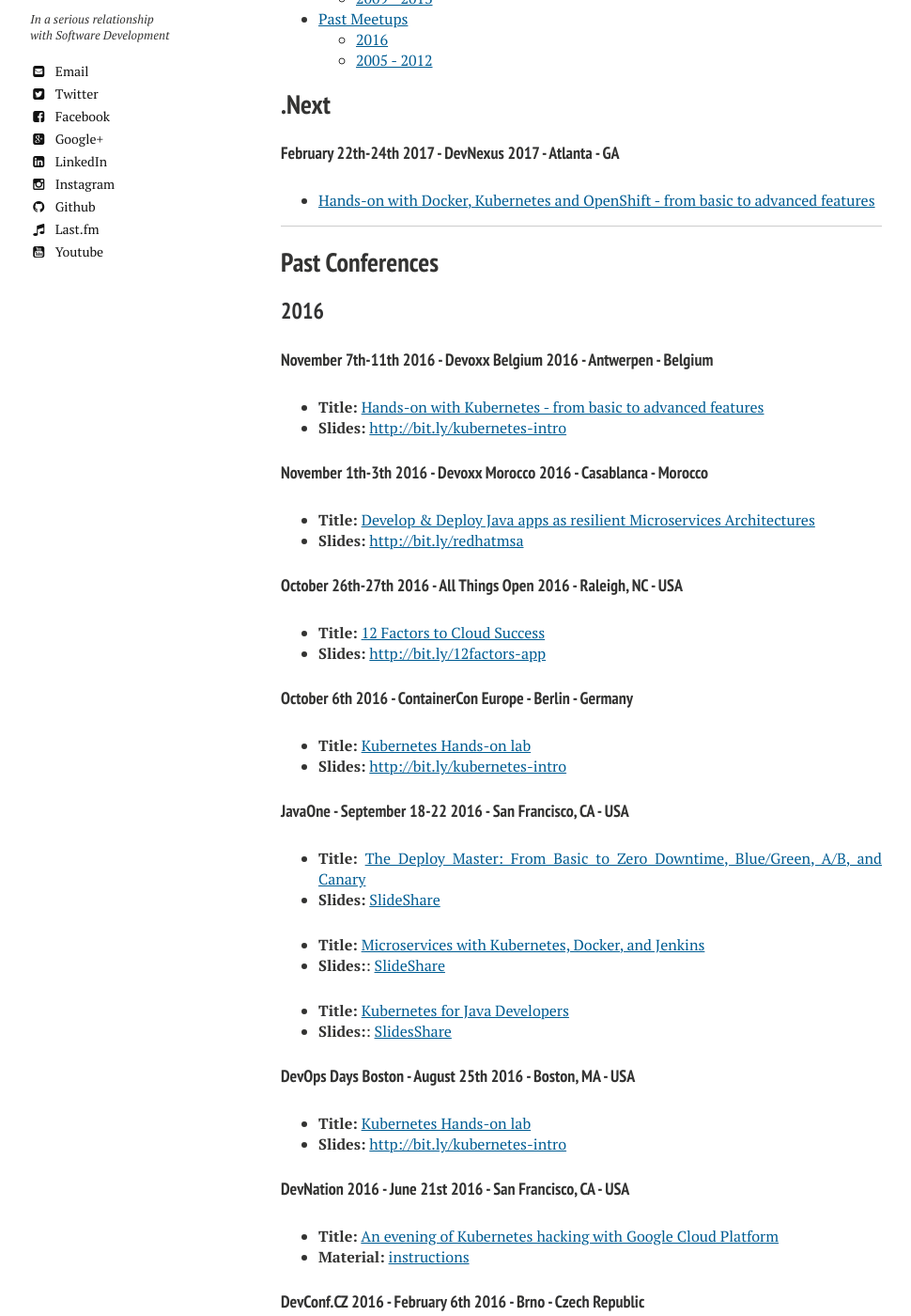
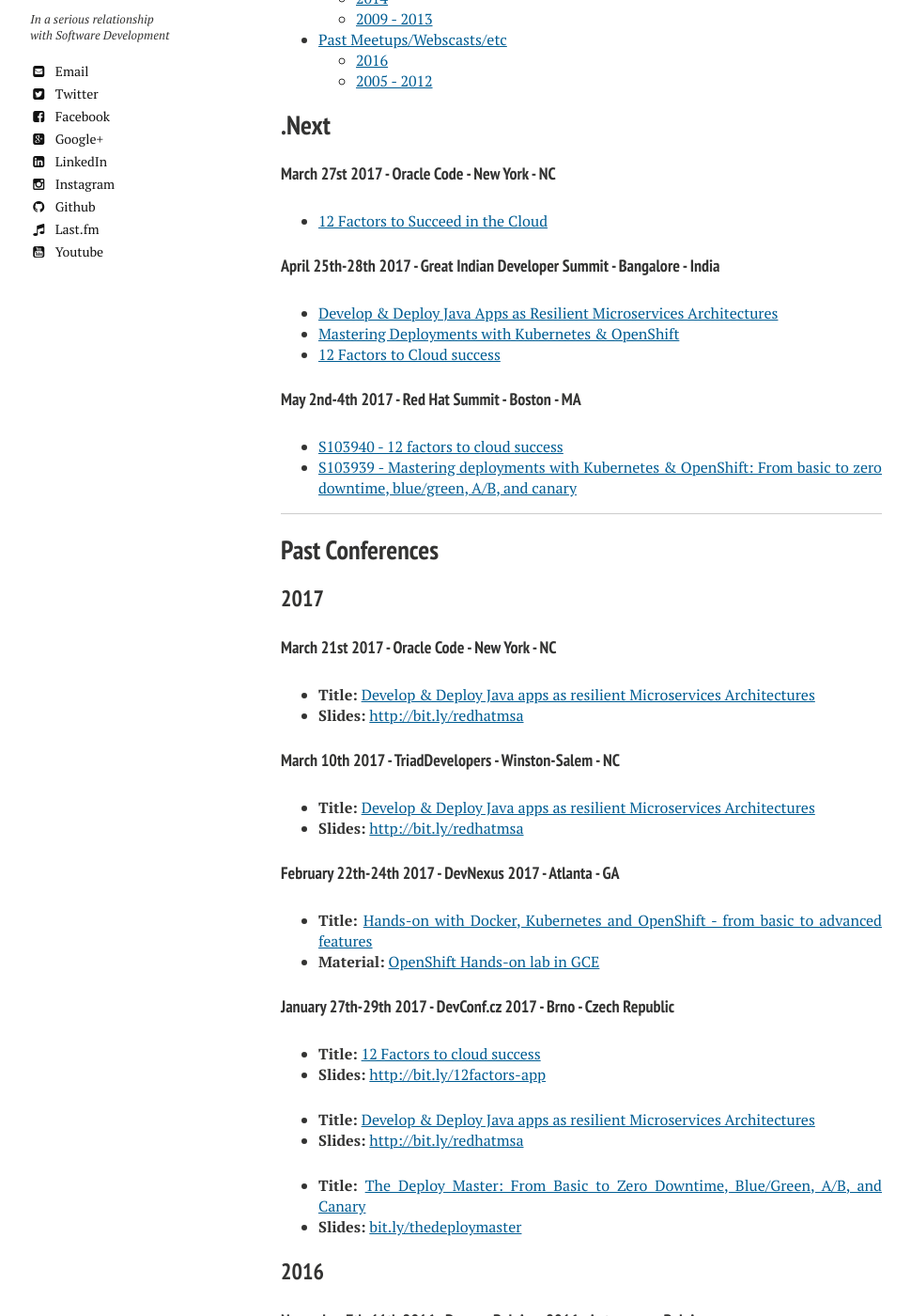
Before and after one commit to rafabene/rafabene.github.io, a Jekyll site: the page built from talks/index.md, in a window 1280 px wide and 1400 px high, scrolled down 659 px. Shown: the whole window at 94% size, without its empty margins (21-991 px from the left). Built offline with Jekyll 4.4.1, drawn with Linux system fonts in a browser that asks for light colours; nearby versions of some CDN libraries; comment, search, counter and statistics services are not loaded; some of the changed text lies outside the part shown.

Commit message:
Added Talks and posts

```diff
--- a/talks/index.md
+++ b/talks/index.md
@@ -17,14 +17,58 @@
 ## .Next
 
 
-#### February 22th-24th 2017 - DevNexus 2017 - Atlanta - GA
+#### March 27st 2017 - Oracle Code  - New York - NC
 
-- [Hands-on with Docker, Kubernetes and OpenShift - from basic to advanced features](https://devnexus.com/s/devnexus2017/presentations/15489)
+- [12 Factors to Succeed in the Cloud](https://developer.oracle.com/code/newyork)
+
+
+#### April 25th-28th 2017 - Great Indian Developer Summit - Bangalore - India
+
+- [Develop & Deploy Java Apps as Resilient Microservices Architectures](http://www.developermarch.com/developersummit/session.html?insert=Rafael)
+- [Mastering Deployments with Kubernetes & OpenShift](http://www.developermarch.com/developersummit/session.html?insert=Rafael1)
+- [12 Factors to Cloud success](http://www.developermarch.com/developersummit/session.html?insert=Rafael2)
+
+#### May 2nd-4th 2017 - Red Hat Summit - Boston - MA
+
+- [S103940 - 12 factors to cloud success](https://rh2017.smarteventscloud.com/connect/sessionDetail.ww?SESSION_ID=103940&tclass=popup)
+- [S103939 - Mastering deployments with Kubernetes & OpenShift: From basic to zero downtime, blue/green, A/B, and canary](https://rh2017.smarteventscloud.com/connect/sessionDetail.ww?SESSION_ID=103939&tclass=popup)
 
 
 <hr>
 
 ## Past Conferences
+
+### 2017
+
+#### March 21st 2017 - Oracle Code  - New York - NC
+
+- **Title:** [Develop & Deploy Java apps as resilient Microservices Architectures](https://developer.oracle.com/code/newyork)
+- **Slides:** [http://bit.ly/redhatmsa](http://bit.ly/redhatmsa)
+
+
+#### March 10th 2017 - TriadDevelopers - Winston-Salem - NC
+
+- **Title:** [Develop & Deploy Java apps as resilient Microservices Architectures](http://www.triadconference.com/schedule/)
+- **Slides:** [http://bit.ly/redhatmsa](http://bit.ly/redhatmsa)
+
+
+#### February 22th-24th 2017 - DevNexus 2017 - Atlanta - GA
+
+- **Title:** [Hands-on with Docker, Kubernetes and OpenShift - from basic to advanced features](https://devnexus.com/s/devnexus2017/presentations/15489)
+- **Material:** [OpenShift Hands-on lab in GCE](http://bit.ly/openshift4kb8s)
+
+
+#### January 27th-29th 2017 - DevConf.cz 2017 - Brno - Czech Republic
+
+- **Title:** [12 Factors to cloud success](https://devconf.cz/2017/schedule.html)
+- **Slides:** [http://bit.ly/12factors-app](http://bit.ly/12factors-app)
+
+- **Title:** [Develop & Deploy Java apps as resilient Microservices Architectures](https://devconf.cz/2017/schedule.html)
+- **Slides:** [http://bit.ly/redhatmsa](http://bit.ly/redhatmsa)
+
+- **Title:** [The Deploy Master: From Basic to Zero Downtime, Blue/Green, A/B, and Canary](https://devconf.cz/2017/schedule.html)
+- **Slides:** [bit.ly/thedeploymaster](bit.ly/thedeploymaster)
+
 
 ### 2016
 
@@ -139,13 +183,19 @@
 
 <hr>
 
-## Past Meetups
+## Past Meetups/Webscasts/etc
 
 ### 2016
+
+#### DFJUG - December 2nd 2016 - Youtube video (Pt-Br):
+- **Title:** [Microservices com Java e containers](https://www.youtube.com/watch?v=ICpE3nDYj_8)
 
 #### Triangle JUG - November 14th 2016 - Raleigh - NC - USA
 - **Title:** [12 Factors to Cloud Success](https://www.meetup.com/Triangle-Java-Users-Group/events/227271189/)
 - **Slides:** [http://bit.ly/12factors-app](http://bit.ly/12factors-app)
+
+#### SOUJava - October 27th 2016 - Youtube video (Pt-Br):
+- **Title:** [Encontro técnico de Outubro 2016 [MicroProfile]](https://www.youtube.com/watch?v=ki-akBYZvoE)
 
 #### Docker Zürich experts community - October 5th 2016 -  - Zurich - Switzerland
 - **Title:** [Delivering like a Pro with Docker](https://www.meetup.com/Docker-Zurich/events/234171089/)
```
Also changed, not shown: _posts/2016-07-28-have-your-own-microservices.md (added, +56 -0 lines), _posts/2016-11-22-automating-microservices-ansible.md (added, +31 -0 lines), images/320px-gartner_hype_cycle-svg.png (added), images/microservices-concerns.png (added), images/microservices-teams.png (added), images/wall-of-confusion.png (added).
